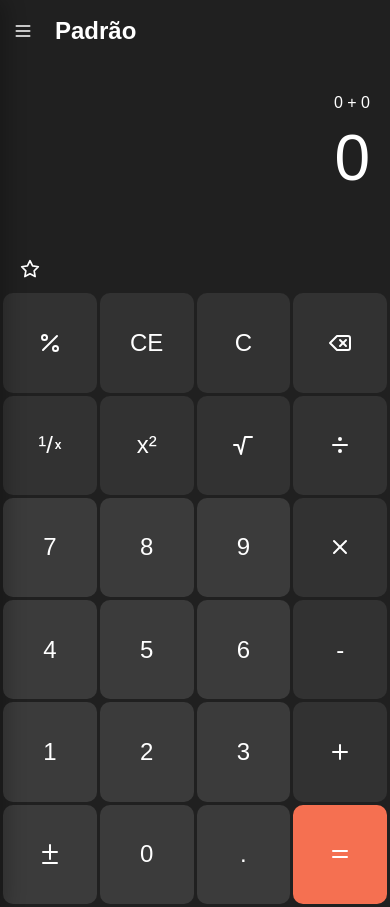
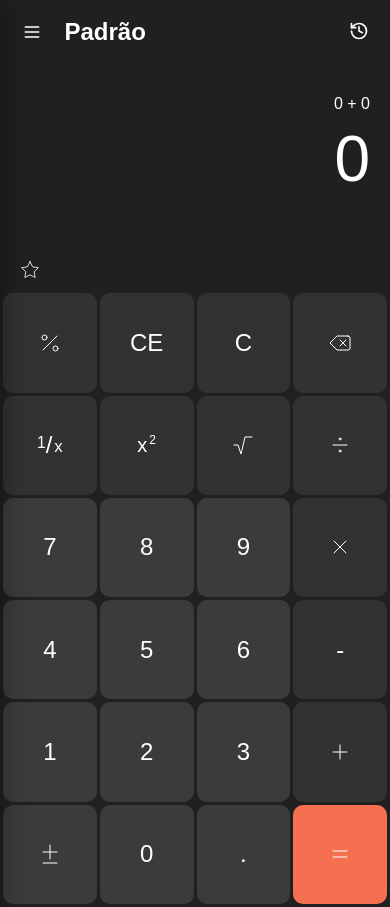
Before and after one commit to MateusRamos8/Projetos-DWS, a PHP site: page / in a window 390 px wide. Run offline with PHP 8.4, Linux system fonts and the light colour scheme.

Commit message:
update
layout do menu perfeito, fonte, botão de  histórico

```diff
--- a/calculadora-js-V2/index.html
+++ b/calculadora-js-V2/index.html
@@ -15,9 +15,10 @@
             <button type="menu" id="menu-btn">
                 <svg xmlns="http://www.w3.org/2000/svg" width="20" height="20" viewBox="0 0 24 24" fill="none" stroke="currentColor" stroke-width="2" stroke-linecap="round" stroke-linejoin="round" class="lucide lucide-menu"><line x1="4" x2="20" y1="12" y2="12" /><line x1="4" x2="20" y1="6" y2="6"/><line x1="4" x2="20" y1="18" y2="18"/></svg>
             </button>
-            <section id="s-fix-scroll"> </section>
             <nav id="menu">
                 <section>
+                    <div> </div>
+                    <section class="container">
                         <section>
                             <h2>Calculadora</h2>
                             <a href="*" class="selecionada">
@@ -39,7 +40,7 @@
                             </a>
                             <a href="*">
                                 <svg xmlns="http://www.w3.org/2000/svg" width="16" height="16" viewBox="0 0 24 24" fill="none" stroke="currentColor" stroke-width="2" stroke-linecap="round" stroke-linejoin="round" class="lucide lucide-calendar-days"><path d="M8 2v4"/><path d="M16 2v4"/><rect width="18" height="18" x="3" y="4" rx="2"/><path d="M3 10h18"/><path d="M8 14h.01"/><path d="M12 14h.01"/><path d="M16 14h.01"/><path d="M8 18h.01"/><path d="M12 18h.01"/><path d="M16 18h.01"/></svg>
-                            Cálculo  de data
+                                Cálculo de data
                             </a>
                         </section>
                         <section>
@@ -98,12 +99,18 @@
                             </a>
                         </section>
                     </section>
-                <a href="*" id="config">
+                </section>
+                <section id="config">
+                    <a href="*">
                         <svg xmlns="http://www.w3.org/2000/svg" width="20" height="20" viewBox="0 0 24 24" fill="none" stroke="currentColor" stroke-width="2" stroke-linecap="round" stroke-linejoin="round" class="lucide lucide-bolt"><path d="M21 16V8a2 2 0 0 0-1-1.73l-7-4a2 2 0 0 0-2 0l-7 4A2 2 0 0 0 3 8v8a2 2 0 0 0 1 1.73l7 4a2 2 0 0 0 2 0l7-4A2 2 0 0 0 21 16z"/><circle cx="12" cy="12" r="4"/></svg>
                         Configurações
                     </a>
+                </section>
             </nav>
             <h1>Padrão</h1>
+            <button type="button" id="hist-btn">
+                <svg xmlns="http://www.w3.org/2000/svg" width="20" height="20" viewBox="0 0 24 24" fill="none" stroke="currentColor" stroke-width="2" stroke-linecap="round" stroke-linejoin="round" class="lucide lucide-history"><path d="M3 12a9 9 0 1 0 9-9 9.75 9.75 0 0 0-6.74 2.74L3 8"/><path d="M3 3v5h5"/><path d="M12 7v5l4 2"/></svg>
+            </button>
         </section>
 
 
@@ -118,30 +125,30 @@
         </section>
         <section class="favs">
             <button type="button">
-                <svg xmlns="http://www.w3.org/2000/svg" width="20" height="20" viewBox="0 0 24 24" fill="none" stroke="currentColor" stroke-width="2" stroke-linecap="round" stroke-linejoin="round" class="lucide lucide-star"><polygon points="12 2 15.09 8.26 22 9.27 17 14.14 18.18 21.02 12 17.77 5.82 21.02 7 14.14 2 9.27 8.91 8.26 12 2"/></svg>
+                <svg xmlns="http://www.w3.org/2000/svg" width="20" height="20" viewBox="0 0 24 24" fill="none" stroke="currentColor" stroke-width="1" stroke-linecap="round" stroke-linejoin="round" class="lucide lucide-star"><polygon points="12 2 15.09 8.26 22 9.27 17 14.14 18.18 21.02 12 17.77 5.82 21.02 7 14.14 2 9.27 8.91 8.26 12 2"/></svg>
             </button>
         </section>
         <section class="input">
             <!-- Percent -->
             <button type="button">
-                <svg xmlns="http://www.w3.org/2000/svg" width="24" height="24" viewBox="0 0 24 24" fill="none" stroke="currentColor" stroke-width="2" stroke-linecap="round" stroke-linejoin="round" class="lucide lucide-percent"><line x1="19" x2="5" y1="5" y2="19"/><circle cx="6.5" cy="6.5" r="2.5"/><circle cx="17.5" cy="17.5" r="2.5"/></svg>
+                <svg xmlns="http://www.w3.org/2000/svg" width="24" height="24" viewBox="0 0 24 24" fill="none" stroke="currentColor" stroke-width="1" stroke-linecap="round" stroke-linejoin="round" class="lucide lucide-percent"><line x1="19" x2="5" y1="5" y2="19"/><circle cx="6.5" cy="6.5" r="2.5"/><circle cx="17.5" cy="17.5" r="2.5"/></svg>
             </button>
-            <button type="button">CE</button>
-            <button type="button">C</button>
+            <button type="button" style="font-weight: 200;">CE</button>
+            <button type="button" style="font-weight: 200;">C</button>
             <!-- Delete -->
             <button type="button">
-                <svg xmlns="http://www.w3.org/2000/svg" width="24" height="24" viewBox="0 0 24 24" fill="none" stroke="currentColor" stroke-width="2" stroke-linecap="round" stroke-linejoin="round" class="lucide lucide-delete"><path d="M20 5H9l-7 7 7 7h11a2 2 0 0 0 2-2V7a2 2 0 0 0-2-2Z"/><line x1="18" x2="12" y1="9" y2="15"/><line x1="12" x2="18" y1="9" y2="15"/></svg>
+                <svg xmlns="http://www.w3.org/2000/svg" width="24" height="24" viewBox="0 0 24 24" fill="none" stroke="currentColor" stroke-width="1" stroke-linecap="round" stroke-linejoin="round" class="lucide lucide-delete"><path d="M20 5H9l-7 7 7 7h11a2 2 0 0 0 2-2V7a2 2 0 0 0-2-2Z"/><line x1="18" x2="12" y1="9" y2="15"/><line x1="12" x2="18" y1="9" y2="15"/></svg>
             </button>
 
-            <button type="button">¹/<span style="font-size: 0.5em;text-indent: 2px;font-weight: 600;">x</span></button>
-            <button type="button">x²</button>
+            <button type="button"><span style="padding: 0px 0px 5px 0px; font-size: 0.65em;">1</span>/<span style="padding: 4px 0px 0px 2px; font-size: 0.7em;">x</span></button>
+            <button type="button" style="font-size: 1.25em;">x<sup style="padding: 0px 0px 10px 2px; font-size: 0.6em;">2</sup></button>
             <!-- Sqrt -->
             <button type="button">
-                <svg xmlns="http://www.w3.org/2000/svg" width="24" height="24" viewBox="0 0 24 24" fill="none" stroke="currentColor" stroke-width="2" stroke-linecap="round" stroke-linejoin="round" class="lucide lucide-radical"><path d="M3 12h4l3 9 4-17h7"/></svg>
+                <svg xmlns="http://www.w3.org/2000/svg" width="24" height="24" viewBox="0 0 24 24" fill="none" stroke="currentColor" stroke-width="1" stroke-linecap="round" stroke-linejoin="round" class="lucide lucide-radical"><path d="M3 12h4l3 9 4-17h7"/></svg>
             </button>
             <!-- Division -->
             <button type="button">
-                <svg xmlns="http://www.w3.org/2000/svg" width="24" height="24" viewBox="0 0 24 24" fill="none" stroke="currentColor" stroke-width="2" stroke-linecap="round" stroke-linejoin="round" class="lucide lucide-divide"><circle cx="12" cy="6" r="1"/><line x1="5" x2="19" y1="12" y2="12"/><circle cx="12" cy="18" r="1"/></svg>
+                <svg xmlns="http://www.w3.org/2000/svg" width="24" height="24" viewBox="0 0 24 24" fill="none" stroke="currentColor" stroke-width="1" stroke-linecap="round" stroke-linejoin="round" class="lucide lucide-divide"><circle cx="12" cy="6" r="1"/><line x1="5" x2="19" y1="12" y2="12"/><circle cx="12" cy="18" r="1"/></svg>
             </button>
 
             <button type="button" class="digit">7</button>
@@ -149,7 +156,7 @@
             <button type="button" class="digit">9</button>
             <!-- Times -->
             <button type="button">
-                <svg xmlns="http://www.w3.org/2000/svg" width="24" height="24" viewBox="0 0 24 24" fill="none" stroke="currentColor" stroke-width="2" stroke-linecap="round" stroke-linejoin="round" class="lucide lucide-x"><path d="M18 6 6 18"/><path d="m6 6 12 12"/></svg>
+                <svg xmlns="http://www.w3.org/2000/svg" width="24" height="24" viewBox="0 0 24 24" fill="none" stroke="currentColor" stroke-width="1" stroke-linecap="round" stroke-linejoin="round" class="lucide lucide-x"><path d="M18 6 6 18"/><path d="m6 6 12 12"/></svg>
             </button>
 
             <button type="button" class="digit">4</button>
@@ -162,18 +169,18 @@
             <button type="button" class="digit">3</button>
             <!-- Plus -->
             <button type="button">
-                <svg xmlns="http://www.w3.org/2000/svg" width="24" height="24" viewBox="0 0 24 24" fill="none" stroke="currentColor" stroke-width="2" stroke-linecap="round" stroke-linejoin="round" class="lucide lucide-plus"><path d="M5 12h14"/><path d="M12 5v14"/></svg>
+                <svg xmlns="http://www.w3.org/2000/svg" width="24" height="24" viewBox="0 0 24 24" fill="none" stroke="currentColor" stroke-width="1" stroke-linecap="round" stroke-linejoin="round" class="lucide lucide-plus"><path d="M5 12h14"/><path d="M12 5v14"/></svg>
             </button>
 
             <!-- Plus-Minus -->
             <button type="button" class="digit">
-                <svg xmlns="http://www.w3.org/2000/svg" width="24" height="24" viewBox="0 0 24 24" fill="none" stroke="currentColor" stroke-width="2" stroke-linecap="round" stroke-linejoin="round" class="lucide lucide-diff"><path d="M12 3v14"/><path d="M5 10h14"/><path d="M5 21h14"/></svg>
+                <svg xmlns="http://www.w3.org/2000/svg" width="24" height="24" viewBox="0 0 24 24" fill="none" stroke="currentColor" stroke-width="1" stroke-linecap="round" stroke-linejoin="round" class="lucide lucide-diff"><path d="M12 3v14"/><path d="M5 10h14"/><path d="M5 21h14"/></svg>
             </button>
             <button type="button" class="digit">0</button>
             <button type="button" class="digit">.</button>
             <!-- Equal -->
             <button type="button" id="equal">
-                <svg xmlns="http://www.w3.org/2000/svg" width="24" height="24" viewBox="0 0 24 24" fill="none" stroke="currentColor" stroke-width="2" stroke-linecap="round" stroke-linejoin="round" class="lucide lucide-equal"><line x1="5" x2="19" y1="9" y2="9"/><line x1="5" x2="19" y1="15" y2="15"/></svg>
+                <svg xmlns="http://www.w3.org/2000/svg" width="24" height="24" viewBox="0 0 24 24" fill="none" stroke="currentColor" stroke-width="1" stroke-linecap="round" stroke-linejoin="round" class="lucide lucide-equal"><line x1="5" x2="19" y1="9" y2="9"/><line x1="5" x2="19" y1="15" y2="15"/></svg>
             </button>
         </section>
     </main>
--- a/calculadora-js-V2/script.js
+++ b/calculadora-js-V2/script.js
@@ -1,16 +1,13 @@
 let menuVisible = false;
 document.getElementById("menu-btn").addEventListener("click", ()=>{
   let menu = document.getElementById("menu");
-  let s_fix_scrl = document.getElementById("s-fix-scroll");
 
   if(!menuVisible){
     menu.style.transform = "translateX(0%)";
-    s_fix_scrl.style.transform = "translateX(0%)";
     //s_fix_scrl.style.display = "block";
     menuVisible = true;
   } else{
     menu.style.transform = "translateX(-100%)";
-    s_fix_scrl.style.transform = "translateX(-100%)";
     //s_fix_scrl.style.display = "none";
     menuVisible = false;
   }
--- a/calculadora-js-V2/style.css
+++ b/calculadora-js-V2/style.css
@@ -1,9 +1,10 @@
 @charset "UTF-8";
+@import url('https://fonts.googleapis.com/css2?family=Noto+Sans+Lao+Looped:wght@100..900&display=swap');
 
 * {
     margin: 0px;
     padding: 0px;
-    font-family: Arial, Helvetica, sans-serif;
+    font-family: "Noto Sans Lao Looped", sans-serif;
     box-sizing: border-box;
 }
 
@@ -19,7 +20,7 @@ body {
     width: 5px;
 }
 ::-webkit-scrollbar-track{
-    background-color: #3636366e;;
+    background-color: #3636366e;
 }
 ::-webkit-scrollbar-thumb{
     background-color: rgb(91, 91, 91);
@@ -41,7 +42,7 @@ main{
     position: relative;
     align-items: center;
     gap: 15px;
-    padding: 1.5vh 5px;
+    padding: 1.6vh;
 }
 
 button{
@@ -65,19 +66,6 @@ button:active{
     border-radius: 4px;
     z-index: 3;
 }
-#s-fix-scroll{
-    position: absolute;
-    top: 0;
-    left: 0;
-    width: 243px;
-    height: 55px;
-    border-bottom: 1px solid #45454599;
-    background-color: #282828;
-    transform: translateX(-100%);
-    transition: transform 0.3s ease-in-out;
-    z-index: 2;
-}
-
 #menu{
     display: flex;
     flex-direction: column;
@@ -87,16 +75,24 @@ button:active{
     top: 0;
     left: 0;
     height: 100vh;
-    padding: 60px 2px 2px 2px;
+    padding: 2px 2px 2px 2px;
     border-radius: 0px 10px 10px 0px;
     border: 1px solid #45454599;
     background-color: #282828;
     width: 250px;
     z-index: 1;
     font-size: 14px;
+    line-height: 1em;
     transform: translateX(-100%);
     transition: transform 0.3s ease-in-out;
     box-shadow: 2px 2px 20px 5px rgba(0, 0, 0, 0.244)
+}
+#menu > section > div{
+    height: 50px;
+}
+#menu > section > section.container{
+    height: 85vh;
+
 }
 #menu h2{
     font-size: 14px;
@@ -129,10 +125,26 @@ a{
 #menu a.selecionada:hover{
     background-color: #363636a1;
 }
+#config{
+    height: 50px;
+    display: flex;
+    align-items: center;
+    justify-content: center;
+    border-top: 1px solid #3B3B3B;
+}
+#config a{
+    margin-bottom: 4px;
+    width: 100%;
+}
 
-a#config{
-    border-radius: 10px;
-    margin-bottom: 4px;
+#hist-btn{
+    display: none;
+    position: absolute;
+    top: 0;
+    right: 0;
+    margin: 1.5vh;
+    padding: 7.5px;
+    border-radius: 4px;
 }
 
 
@@ -171,6 +183,7 @@ a#config{
 .input button{
     font-size: 1.5em;
     border-radius: 10px;
+    font-weight: 200;
     background-color: #323232;
 }
 .input button:hover{
@@ -273,10 +286,23 @@ aside{
     aside{
         display: none;
     }
+    #hist-btn{
+        display: block;
+    }
 }
 @media screen and (max-height: 888px){
-    #menu{
+    #menu > section > section.container{
         overflow-y: scroll;
     }
 
 }
+@media screen and (max-height: 650px){
+    #menu > section > section.container{
+        height: 80vh;
+    }
+}
+@media screen and (max-height: 500px){
+    #menu > section > section.container{
+        height: 75vh;
+    }
+}
```
Lines whose indentation alone changed are shown as unchanged.
